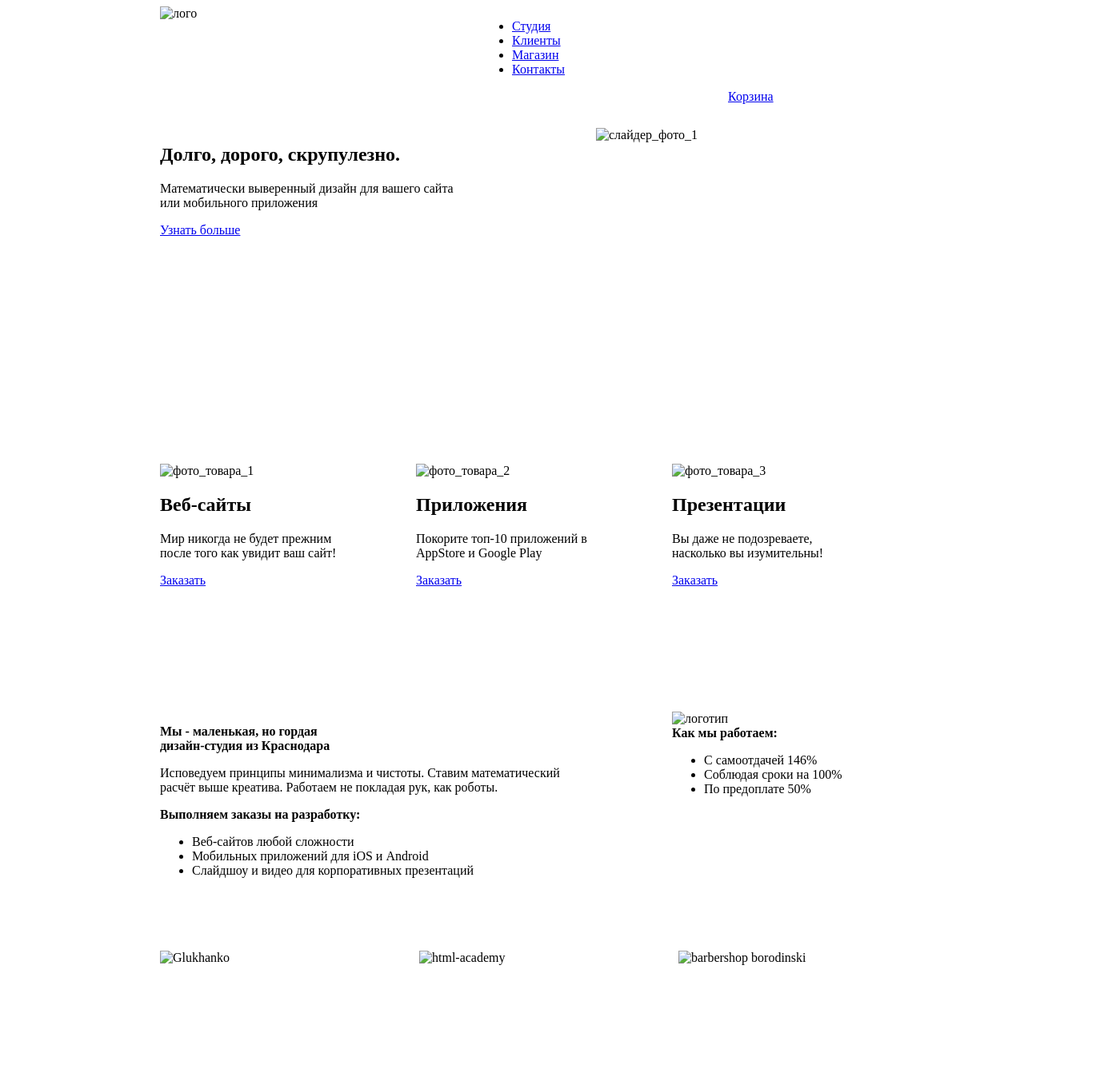
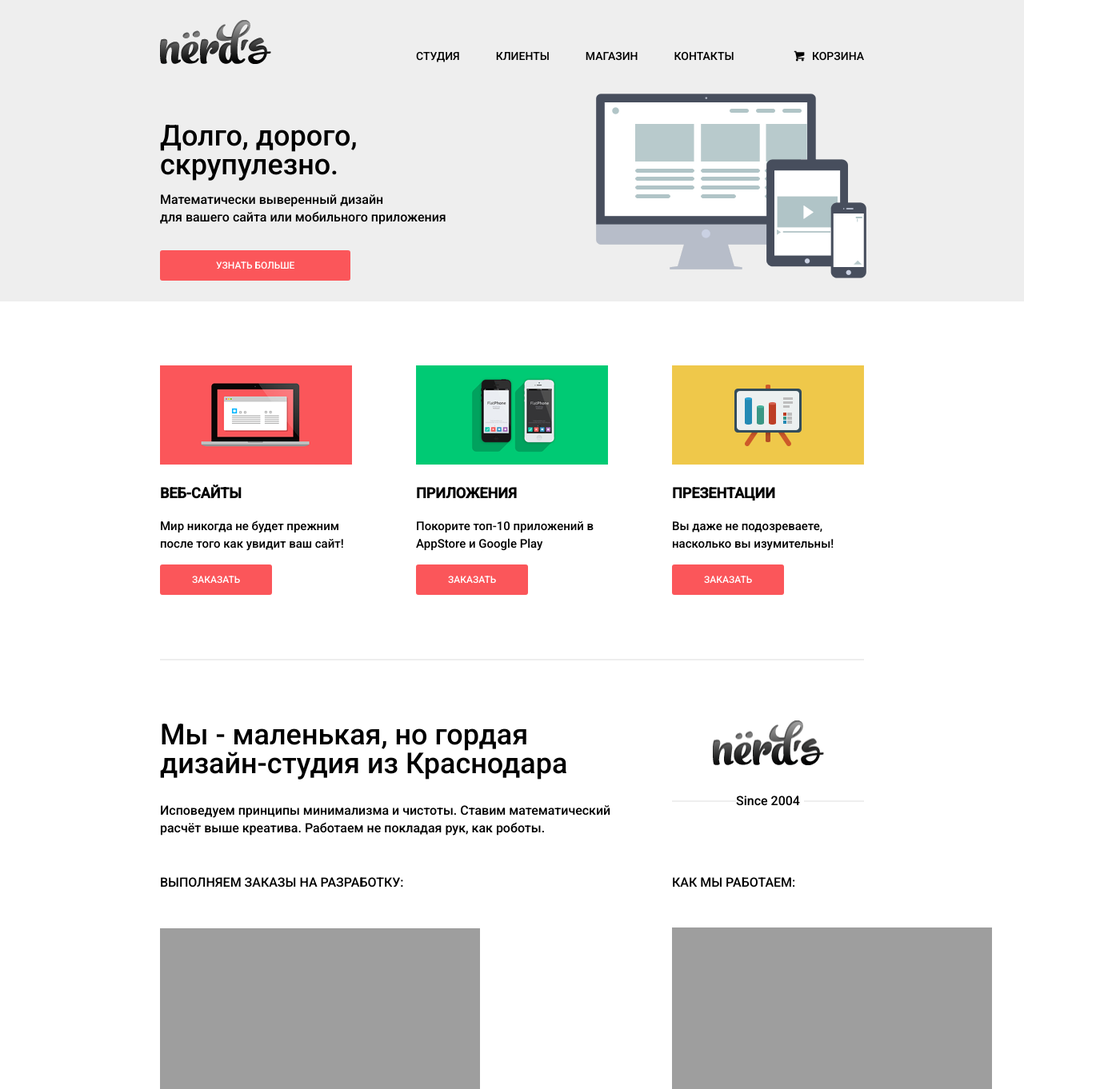
Before and after one commit to rtupolev/nerds, a plain HTML site: page index.html in a window 1280 px wide. Shown: the top 1362 px of the page at 80% size, 1400 px wide, since content can reach past the window. Drawn offline with nearby package versions, Linux system fonts and the light colour scheme.

Commit message:
основная вёрстка

```diff
--- a/css/style.css
+++ b/css/style.css
@@ -1,113 +1,320 @@
+/*General styles*/
+
 .clearfix::after{
   content: "";
   display: table;
   clear: both;
 }
-
+body{
+  min-width: 900px;
+  margin:0;
+  padding: 0;
+  font-family: "Roboto", "Arial", sans-serif;
+  font-size: 16px;
+  line-height: 22px;
+  font-weight: 500;
+  background: #ffffff;
+}
 .container{
   width: 880px;
   margin: 0 auto;
   padding: 0 10px;
 }
-
+.btn{
+  display: inline-block;
+  vertical-align: top;
+  text-align: center;
+  padding: 10px 40px;
+  border: none;
+  outline: none;
+  text-decoration: none;
+  font-family: "Roboto", "Arial", sans-serif;
+  font-size: 12px;
+  line-height: 18px;
+  font-weight: 500;
+  text-transform: uppercase;
+  background-color: #fb565a;
+  color: #ffffff;
+  border-radius: 3px;
+}
+a.btn:active{
+  background-color: #b63538;
+  box-shadow: inset 0px 1px 5px 5px rgba(48, 50, 50, 0.23);
+}
+.btn:hover{
+  background-color: #d6494d;
+}
+/*Header*/
 .main-header{
-  margin-bottom: 30px;
+  margin: 0;
+  padding: 0;
+  background-color: #eeeeee;
 }
 .index-logo{
   float: left;
   width: 140px;
   height: 72px;
+  margin-top: 25px;
   margin-right: 160px;
 }
 
+/*Navigation*/
+
 .main-nav{
+  float: left;
+  width: 430px;
+  min-height: 65px;
+  margin-left: 20px;
+}
+.main-nav ul{
+  margin: 0;
+  padding: 0;
+  list-style: none;
+  font-size: 0;
+}
+.main-nav li{
+  display: inline-block;
+  vertical-align: top;
+  margin-right: 45px;
+  margin-top: 55px;
+}
+.main-nav li:last-child{
+  margin-right: 0;
+}
+.main-nav a{
+  font-size: 14px;
+  line-height: 30px;
+  text-decoration: none;
+  font-weight: 500;
+  color: #000000;
+  text-transform: uppercase;
+}
+.main-nav a:active{
+  color: #ababab;
+}
+.main-nav a:hover{
+  color: #fb565a;
+}
+.cart{
+  position: relative;
   float: right;
-  width: 420px;
-  margin-right: 60px;
-  min-height: 65px;
+  margin-top: 55px;
+  max-width: 95px;
+  text-align: center;
 }
+.cart a{
+  font-size: 14px;
+  line-height: 30px;
+  color: #000000;
+  text-decoration: none;
+  text-transform: uppercase;
+}
+.cart i{margin-right: 6px;}
 
-.cart{
-  float: right;
-  width: 110px;
+.cart:hover,
+.cart:hover a{
+  color: #fb565a;
 }
-
+/*Slider block*/
 .slider{
-  width: 880px;
-  margin-bottom: 80px;
+  margin: 0 auto;
+  padding-top: 20px;
+  background-color: #eeeeee;
 }
 
 .slider-left{
   float: left;
   width: 380px;
   margin-right: 160px;
-
+  margin-top: 5px;
+}
+.slider-left .btn{
+  padding: 10px 70px;
+}
+.slider-title{
+  font-family: "Roboto", "Arial", sans-serif;
+  font-weight: 500;
+  font-size: 36px;
+  line-height: 36px;
+  margin-bottom: 15px;
 }
 
+.slider-left p{
+  margin: 0;
+  margin-bottom: 30px;
+}
 .slider-right{
   float: right;
   min-height: 260px;
   width: 335px;
 }
 
+/*Goods list*/
+
 .goods-list{
   width: 880px;
-
   padding: 80px 0;
+  font-size: 0;
 }
 
 .goods-list-item{
-  float: left;
+  display: inline-block;
+  vertical-align: top;
   width: 240px;
   margin-right: 80px;
+  font-size: 15px;
+  line-height: 22px;
 }
 
 .goods-list-item:last-child{
   margin-right: 0;
 }
+.goods-list-title{
+  font-size: 18px;
+  line-height: 30px;
+  text-transform: uppercase;
+}
+
+/*Goods list*/
 
 .about-us{
   width: 880px;
   padding: 75px 0;
-
+  border-top: 2px solid #eeeeee;
 }
 
 .about-us-left{
   float: left;
   width: 580px;
   margin-right: 60px;
+  font-size: 16px;
+  line-height: 22px;
 }
-
+.about-us-left h2{
+  font-size: 36px;
+  line-height: 36px;
+  font-weight: 500;
+  margin: 0;
+  margin-bottom: 30px;
+  padding: 0;
+}
+.about-us-left p{
+  margin: 0;
+  margin-bottom: 46px;
+  padding: 0;
+}
+.about-us-title{
+  text-transform: uppercase;
+  font-size: 16px;
+  line-height: 22px;
+  padding: 0;
+  margin: 0;
+  margin-bottom: 45px;
+}
+.about-us-features ul{
+  margin: 0;
+  padding: 0;
+  list-style: square inside url("http://rtupolev.ru/nerds/img/list-marker.png");
+}
+.about-us-features li{
+  margin-bottom: 30px;
+}
 .about-us-right{
   float: right;
   width: 240px;
 }
-.partners-logo{
-width: 880px;
-min-height: 170px;
-
-margin-bottom: 90px;
+.about-us-logo{
+  position: relative;
+  width: 240px;
+  height: 100px;
+  margin-bottom: 90px;
+  border-bottom: 2px solid #eeeeee;
 }
-.partners-logo img{
-  display: inline-block;
-  width: 220px;
-  min-height: 110px;
-  margin-right: 100px;
+.about-us-logo img{
+  display: block;
+  width: 139px;
+  height: 56px;
+  margin: 0 auto;
 }
-.partners-logo img:last-child{
-    margin-right: 0;
-    width: 230px;
+.about-us-span{
+  position: absolute;
+  bottom: -5px;
+  left: 80px;
+  width:85px;
+  height: 15px;
+  background-color: #ffffff;
 }
 
-.map{
-  min-width: 1200px;
-  min-height: 415px;
+.partners-logos{
+  width: 880px;
+  margin-bottom: 90px;
+  border-top: 2px solid #eeeeee;
+  border-bottom: 2px solid #eeeeee;
+  padding: 45px 20px 35px 10px;
+
+}
+.partners-logos div{
+  display: inline-block;
+  vertical-align: middle;
+  width: 220px;
+  margin-right: 100px;
+  opacity: 0.2;
+}
+.partners-logos div:hover{
+  opacity: 1;
 }
 
-.map-adress{
-  float:left;
-  width: 250px;
-  min-height: 240px;
+.partners-logos div:last-child{
+  width: 230px;
+  margin-right: 0;
+}
+
+/* Map*/
+
+.map{
+  position: relative;
+  width: 1200px;
+  height: 415px;
+  margin: 0 auto;
+  background: url("http://rtupolev.ru/nerds/img/map.jpg") no-repeat;
+  background-size: cover;
+}
+
+.map-adress-block{
+  position: absolute;
+  top: 90px;
+  left: 160px;
+  width: 200px;
+  height: 200px;
+  background: #ffffff;
+  padding: 25px 25px;
+}
+.map-adress-content{
+  font-size: 16px;
+  line-height: 20px;
+}
+.map-adress-content p{
+  margin: 0;
+  margin-top: 20px;
+  margin-bottom: 30px;
+}
+
+.map-marker-img{
+  position: absolute;
+  top: 152px;
+  left: 840px;
+  width: 225px;
+  height: 190px;
+  background: url("http://rtupolev.ru/nerds/img/map-marker.png")
+}
+.map-marker-logo{
+  position: absolute;
+  top: 210px;
+  left: 875px;
+  width: 92px;
+  height: 43px;
+  background: url("http://rtupolev.ru/nerds/img/logo.png") no-repeat;
+  background-size: contain;
 }
 .main-footer{
   width: 880px;
@@ -117,13 +324,46 @@ margin-bottom: 90px;
 
 .footer-social{
   float:left;
-  width: 240px;
+  width: 190px;
   min-height: 80px;
-
+  margin-top: 35px;
   margin-right: 80px;
+  margin-left: 50px;
+}
+.footer-social i{
+  position: absolute;
+  top: 18px;
+  left: 13px;
+  color: #ffffff;
+  font-size: 23px;
+  line-height: 16px;
+}
+a.social-btn{
+  position: relative;
+  display: inline-block;
+  vertical-align: top;
+  width:60px;
+  height: 60px;
+  border-radius: 60px;
+  background: #e1e1e1;
+}
+a.social-btn:active{
+  background-color: #b63538;
+  box-shadow: inset 0px 1px 5px 5px rgba(48, 50, 50, 0.23);
+}
+a.social-btn:hover{
+  background-color: #d6494d;
 }
 .footer-descr{
   float: right;
   width: 550px;
-
+  font-family: "Roboto", "Arial", sans-serif;
+  font-size: 16px;
+  line-height: 22px;
+  font-weight: 500;
 }
+.footer-descr-title{
+  font-size: 36px;
+  line-height: 36px;
+  font-weight: 400;
+}
--- /dev/null
+++ b/css/symbols-nerds.css
@@ -0,0 +1,39 @@
+@font-face {
+  font-weight: normal;
+  font-style: normal;
+
+  font-family: "symbols-nerds";
+  src: url("../fonts/symbols-nerds.woff") format("woff"),
+       url("../fonts/symbols-nerds.woff2") format("woff2");
+}
+
+[class^="icon-"]::before,
+[class*=" icon-"]::before {
+  display: inline-block;
+  width: 1em;
+  margin-right: 0.2em;
+  margin-left: 0.2em;
+
+  font-weight: normal;
+  line-height: 1em;
+  font-family: "symbols-nerds";
+  text-align: center;
+  text-transform: none;
+  text-decoration: inherit;
+  font-style: normal;
+  font-variant: normal;
+
+  speak: none;
+}
+
+.icon-basket::before { content: "\62"; } /* "b" */
+.icon-facebook::before { content: "\66"; } /* "f" */
+.icon-twitter::before { content: "\74"; } /* "t" */
+.icon-vk::before { content: "\76"; } /* "v" */
+.icon-up-dir::before { content: "\25b2"; } /* "▲" */
+.icon-down-dir::before { content: "\25bc"; } /* "▼" */
+.icon-circle::before { content: "\25cb"; } /* "○" */
+.icon-circle-dot::before { content: "\25cf"; } /* "●" */
+.icon-check-off::before { content: "\2610"; } /* "☐" */
+.icon-check-on::before { content: "\2611"; } /* "☑" */
+.icon-instagramm::before { content: "📷"; } /* "\1f4f7" */
--- a/index.html
+++ b/index.html
@@ -5,12 +5,15 @@
   <meta name="viewport" content="width=device-width, initial-scale=1.0">
   <meta http-equiv="X-UA-Compatible" content="ie=edge">
   <link rel="stylesheet" href="css/style.css">
+  <link rel="stylesheet" href="css/normalize.css">
+  <link rel="stylesheet" href="css/symbols-nerds.css">
+  <link href="https://fonts.googleapis.com/css?family=Roboto:300,500&amp;subset=cyrillic" rel="stylesheet">
   <title>Nerds</title>
 </head>
 <body>
   <header class="main-header clearfix">
     <div class="container clearfix">
-      <div class="index-logo"><img src="#" alt="лого"></div>
+      <div class="index-logo"><img src="img/logo.png" alt="лого"></div>
       <nav class="main-nav">
         <ul>
           <li><a href="#">Студия</a></li>
@@ -18,34 +21,36 @@
           <li><a href="#">Магазин</a></li>
           <li><a href="#">Контакты</a></li>
         </ul>
-        <div class="cart"><a href="#">Корзина</a></div>
       </nav>
+      <div class="cart"><a href="#"><i class="icon-basket"></i>Корзина</a></div>
     </div>
   </header>
-  <main class="container">
       <div class="slider clearfix">
+        <div class="container clearfix">
           <div class="slider-left">
             <h2 class="slider-title">Долго, дорого, скрупулезно.</h2>
-        <p>Математически выверенный дизайн для вашего сайта или мобильного приложения</p>
+            <p>Математически выверенный дизайн <br> для вашего сайта или мобильного приложения</p>
             <a href="#" class="btn">Узнать больше</a>
           </div>
-      <div class="slider-right"><img src="#" alt="слайдер_фото_1"></div>
+      <div class="slider-right"><img src="img/slider1.png" alt="слайдер_фото_1"></div>
         </div>
+      </div>
+    <main class="container">
     <section class="goods-list clearfix">
       <div class="goods-list-item">
-        <img src="#" alt="фото_товара_1">
+        <img src="img/web-sites.png" alt="фото_товара_1">
           <h2 class="goods-list-title">Веб-сайты</h2>
           <p>Мир никогда не будет прежним после того как увидит ваш сайт!</p>
         <a href="#" class="btn">Заказать</a>
       </div>
       <div class="goods-list-item">
-        <img src="#" alt="фото_товара_2">
+        <img src="img/apps.png" alt="фото_товара_2">
           <h2 class="goods-list-title">Приложения</h2>
           <p>Покорите топ-10 приложений в AppStore и Google Play</p>
         <a href="#" class="btn">Заказать</a>
       </div>
       <div class="goods-list-item">
-        <img src="#" alt="фото_товара_3">
+        <img src="img/presentations.png" alt="фото_товара_3">
           <h2 class="goods-list-title">Презентации</h2>
           <p>Вы даже не подозреваете, насколько вы изумительны!</p>
         <a href="#" class="btn">Заказать</a>
@@ -53,11 +58,11 @@
     </section>
     <div class="about-us clearfix">
       <div class="about-us-left">
-        <p><b>Мы - маленькая, но гордая<br> дизайн-студия из Краснодара</b></p>
+        <h2>Мы - маленькая, но гордая<br> дизайн-студия из Краснодара</h2>
         <p>Исповедуем принципы минимализма и чистоты. Ставим математический<br>
         расчёт выше креатива. Работаем не покладая рук, как роботы.</p>
         <div class="about-us-features">
-          <b>Выполняем заказы на разработку:</b>
+          <p class="about-us-title">Выполняем заказы на разработку:</p>
           <ul>
             <li>Веб-сайтов любой сложности</li>
             <li>Мобильных приложений для iOS и Android</li>
@@ -66,9 +71,11 @@
         </div>
       </div>
       <div class="about-us-right">
-        <img src="#" alt="логотип">
+        <div class="about-us-logo"><img src="img/logo.png" alt="логотип">
+        <span class="about-us-span">Since 2004</span>
+        </div>
         <div class="about-us-features">
-          <b>Как мы работаем:</b>
+          <p class="about-us-title">Как мы работаем:</p>
           <ul>
             <li>С самоотдачей 146%</li>
             <li>Соблюдая сроки на 100%</li>
@@ -77,26 +84,30 @@
         </div>
       </div>
     </div>
-    <div class="partners-logo">
-      <img src="#" alt="Glukhanko">
-      <img src="#" alt="html-academy">
-      <img src="#" alt="barbershop borodinski">
+    <div class="partners-logos">
+      <div class="glukhanko"><img src="img/glukhanko.png" alt="Glukhanko" width="220px" height="38px"></div>
+      <div class="htmlacademy"><img src="img/html-academy.png" alt="html-academy" width="220px" height="73px"></div>
+      <div class="barbershop"><img src="img/borodinski.png" alt="barbershop" width="207px" height="100px"></div>
     </div>
+    </main>
     <div class="map">
-      <div class="map-adress">
+      <div class="map-adress-block">
+        <div class="map-adress-content">
           <b>Nёrds design studio</b>
           <p>191186, Санкт-Петербург,<br>
-        ул. Б. Конюшенная, д. 19/8<br><br>
+          ул.Б.Конюшенная, д. 19/8<br><br>
           тел. +7 (812) 275-75-75</p>
           <button class="btn write-us-btn">Напишите нам</button>
       </div>
       </div>
-  </main>
+        <div class="map-marker-img"></div>
+          <div class="map-marker-logo"></div>
+    </div>
   <footer class="main-footer container clearfix">
     <div class="footer-social">
-      <a href="https://vk.com" class="social-btn vk">Вконтакте</a>
-      <a href="https://facebook.com" class="social-btn facebook">Facebook</a>
-      <a href="http://instagram.com" class="social-btn instagram">Instagram</a>
+      <a href="https://vk.com" class="social-btn vk"><i class="icon-vk"></i></a>
+      <a href="https://facebook.com" class="social-btn facebook"><i class="icon-facebook"></i></a>
+      <a href="http://instagram.com" class="social-btn instagram"><i class="icon-instagramm"></i></a>
     </div>
     <div class="footer-descr">
       <h2 class="footer-descr-title">Давайте дружить, это выгодно!</h2>
```
Also changed, not shown: fonts/symbols-nerds.woff (added), fonts/symbols-nerds.woff2 (added), img/apps.png (added), img/borodinski.png (added), img/glukhanko.png (added), img/html-academy.png (added), img/list-marker.png (added), img/logo.png (added), img/map-marker.png (added), img/map.jpg (added), img/presentations.png (added), img/slider1.png (added), img/web-sites.png (added). Lines whose indentation alone changed are shown as unchanged.
